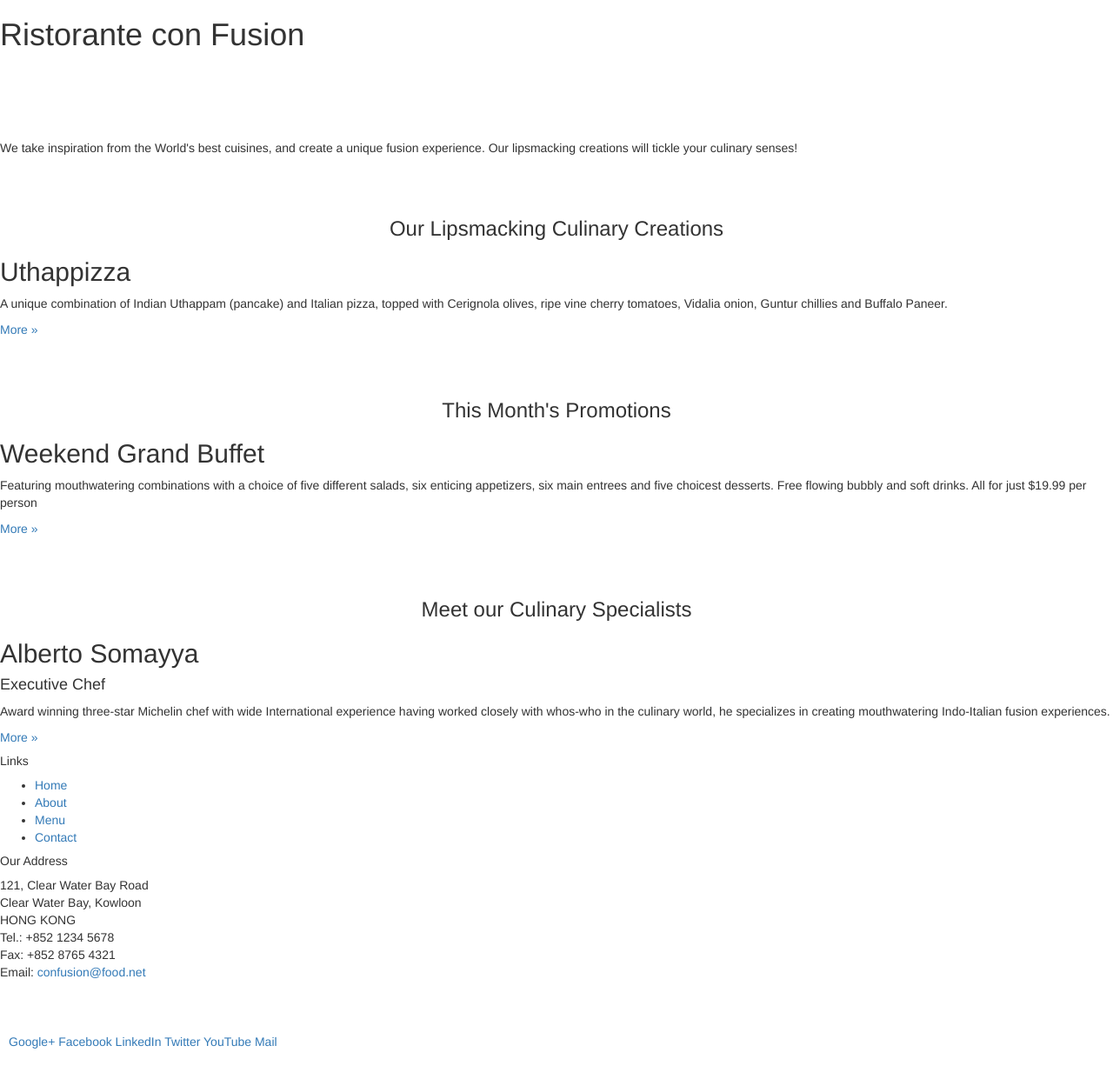
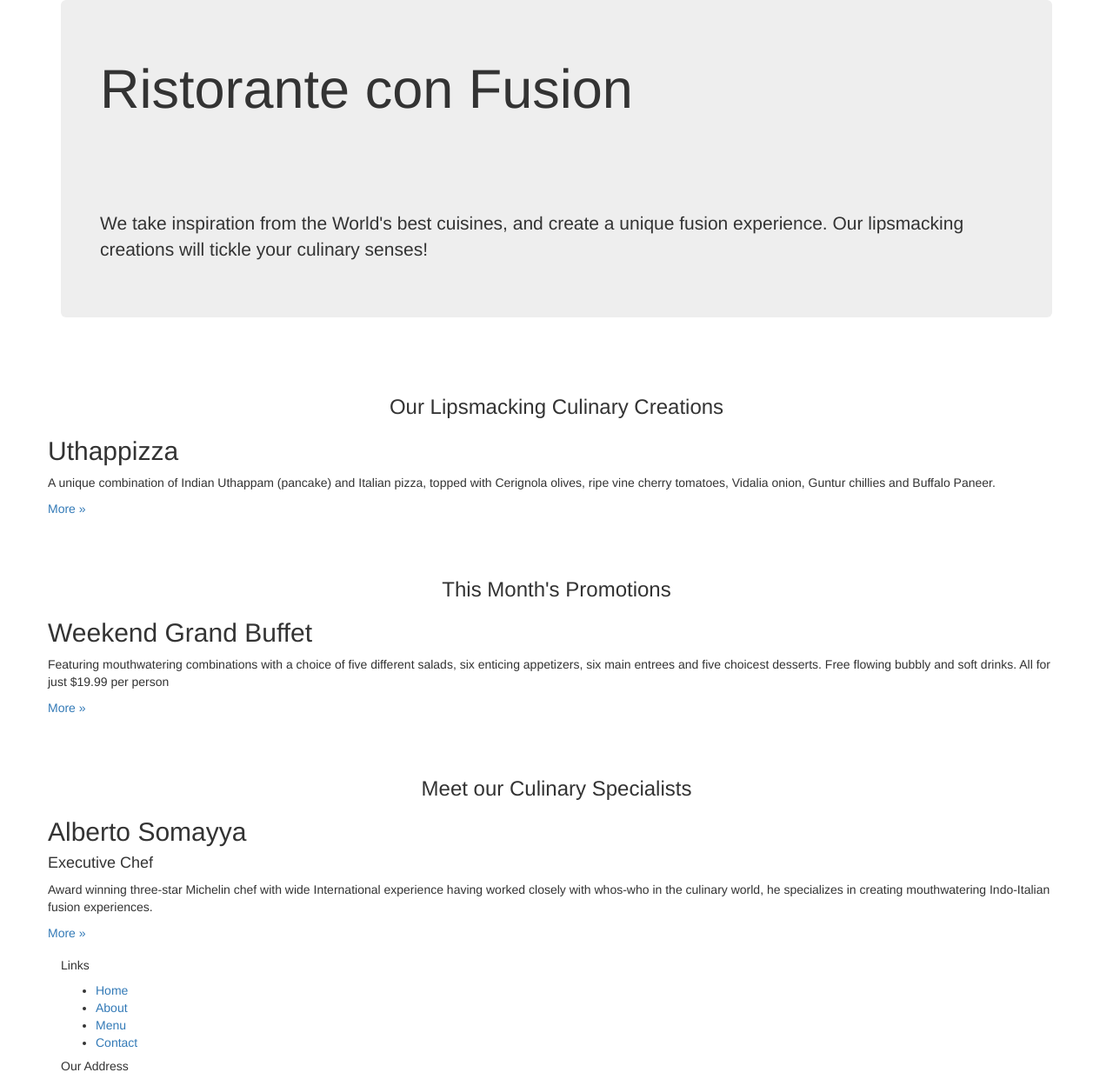
Before and after one commit to AbhijeetPadhy/Front-End-Web-UI-Frameworks-and-Tools-Learning, a website: page conFusion/index.html in a window 1280 px wide. Shown: the top 1241 px of the page at 87% size. Drawn offline with Linux system fonts and the light colour scheme.

Commit message:
Added some container classes, jumbotron and row

```diff
--- a/conFusion/index.html
+++ b/conFusion/index.html
@@ -22,14 +22,14 @@
     </head>
 
 <body data-gr-c-s-loaded="true">
-
-    <header>
+    <div class="container">
+    <header class="jumbotron">
 
         <!-- Main component for a primary marketing message or call to action -->
 
-        <div>
-            <div>
-                <div>
+        <div class="row">
+            <div class="container">
+                <div class="row">
                     <h1>Ristorante con Fusion</h1>
                     <p style="padding:40px;"></p>
                     <p>We take inspiration from the World's best cuisines, and create a unique fusion experience. Our lipsmacking creations will tickle your culinary senses!</p>
@@ -40,7 +40,7 @@
         </div>
     </header>
 
-    <div>
+    <div class="row">
         <div>
             <div>
                 <p style="padding:20px;"></p>
@@ -81,8 +81,8 @@
     </div>
 
     <footer>
-        <div>
-            <div>
+        <div class="container">
+            <div class="row">
                 <div>
                     <h5>Links</h5>
                     <ul>
@@ -120,7 +120,7 @@
             </div>
         </div>
     </footer>
-
+    </div>
 
     <!-- jQuery (necessary for Bootstrap's JavaScript plugins) -->
     <script src="bower_components/jquery/dist/jquery.min.js"></script>
```
